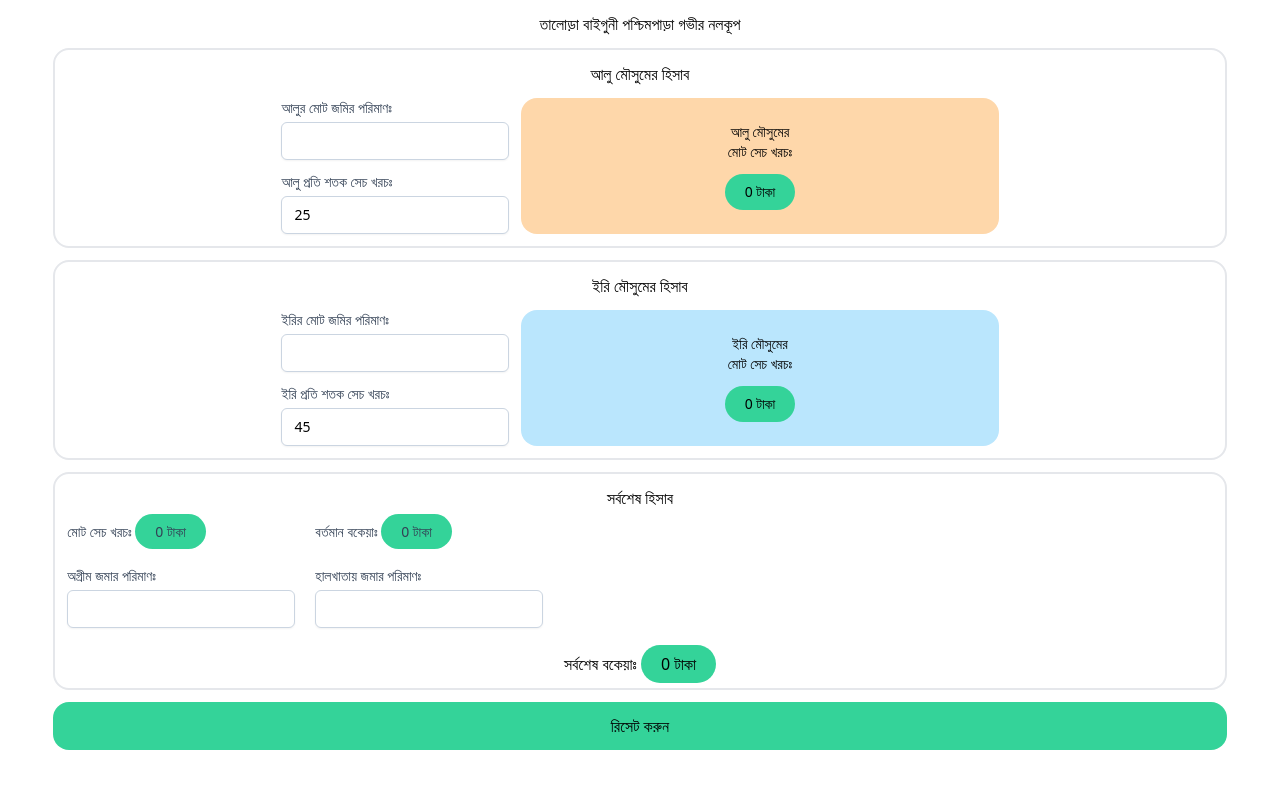
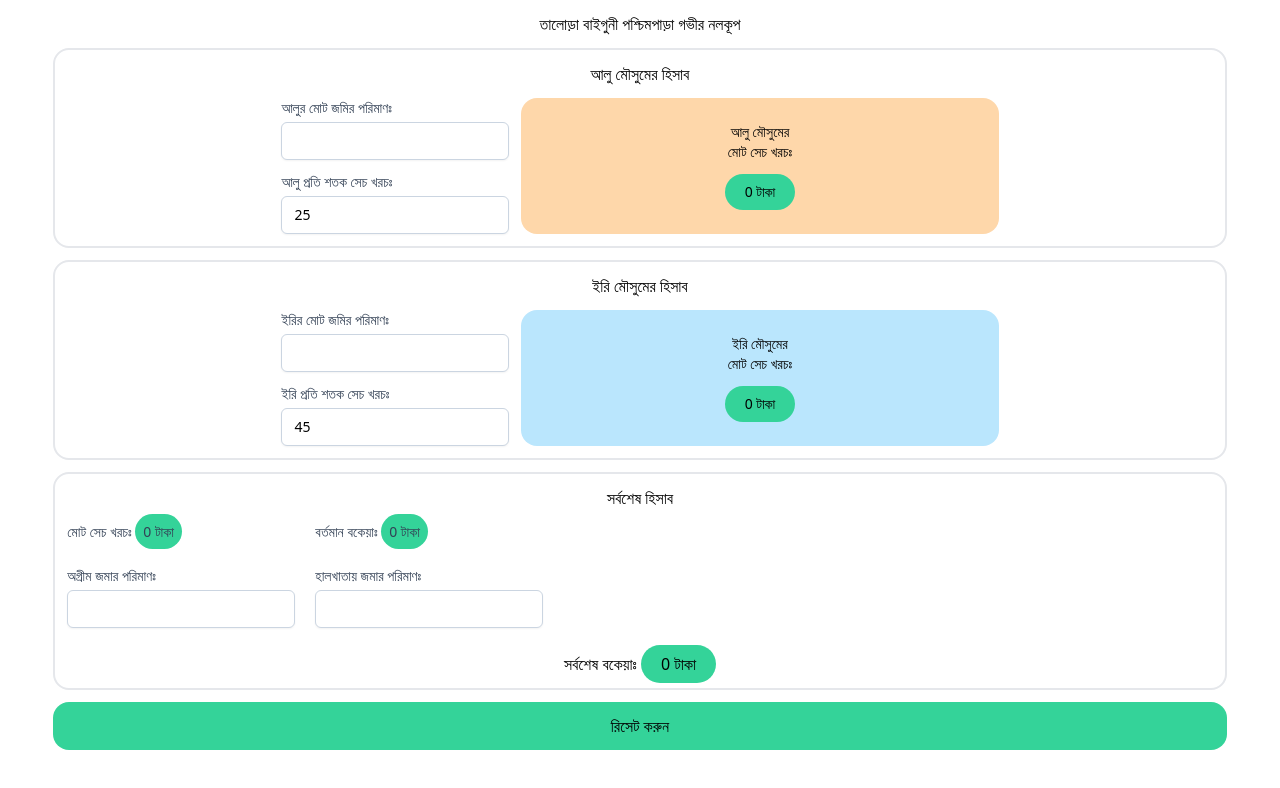
Before and after one commit to iamsadikrahman/deep-tubewell, a Vue app: page /halkhata in a window 1280 px wide. Shown: the top 788 px of the page. Built offline with nearby package versions, Linux system fonts and the light colour scheme.

Commit message:
amount pill added

```diff
--- a/src/components/pages/Halkhata.vue
+++ b/src/components/pages/Halkhata.vue
@@ -61,7 +61,7 @@
 
       <div class="final-calculation-area flex gap-5">
         <div class="flex flex-col gap-6">
-          <span class="block text-sm font-medium text-slate-700">মোট সেচ খরচঃ <span class="rounded-full bg-emerald-400 px-5 py-2">{{totalCost}} টাকা</span></span>
+          <span class="block text-sm font-medium text-slate-700">মোট সেচ খরচঃ <span class="rounded-full bg-emerald-400 px-2 py-2">{{totalCost}} টাকা</span></span>
 
           <label class="block">
             <span class="block text-sm font-medium text-slate-700">অগ্রীম জমার পরিমাণঃ</span>
@@ -70,7 +70,7 @@
         </div>
 
         <div class="flex flex-col  gap-6">
-          <span class="block text-sm font-medium text-slate-700 ">বর্তমান বকেয়াঃ <span class="rounded-full bg-emerald-400 px-5 py-2">{{totalCurrentDue}} টাকা</span></span>
+          <span class="block text-sm font-medium text-slate-700 ">বর্তমান বকেয়াঃ <span class="rounded-full bg-emerald-400 px-2 py-2">{{totalCurrentDue}} টাকা</span></span>
 
           <label class="block">
             <span class="block text-sm font-medium text-slate-700">হালখাতায় জমার পরিমাণঃ</span>
```
